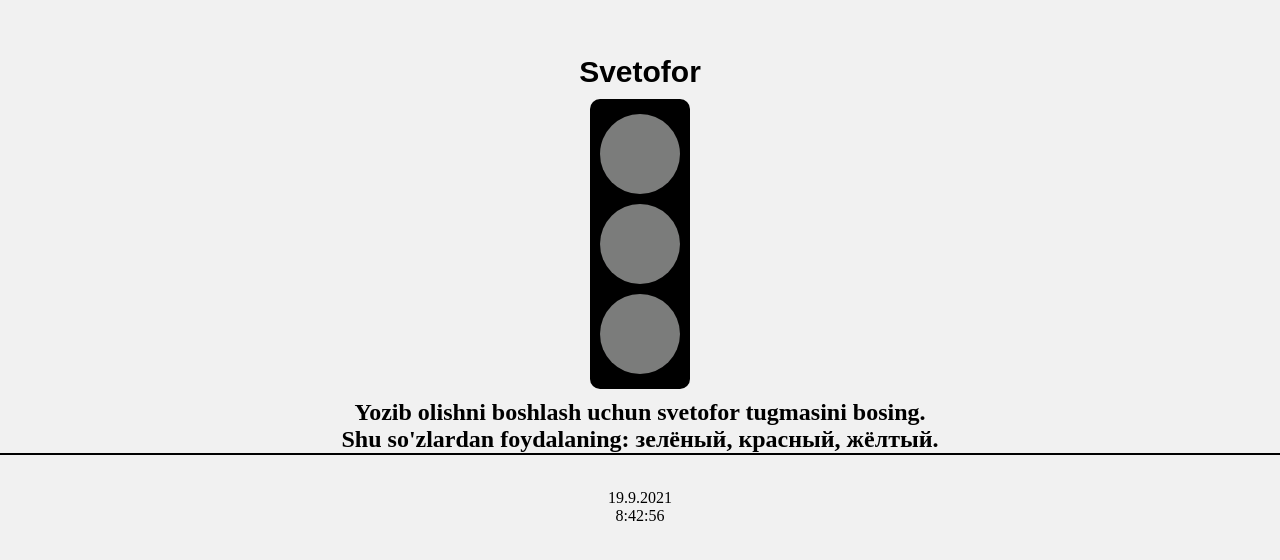
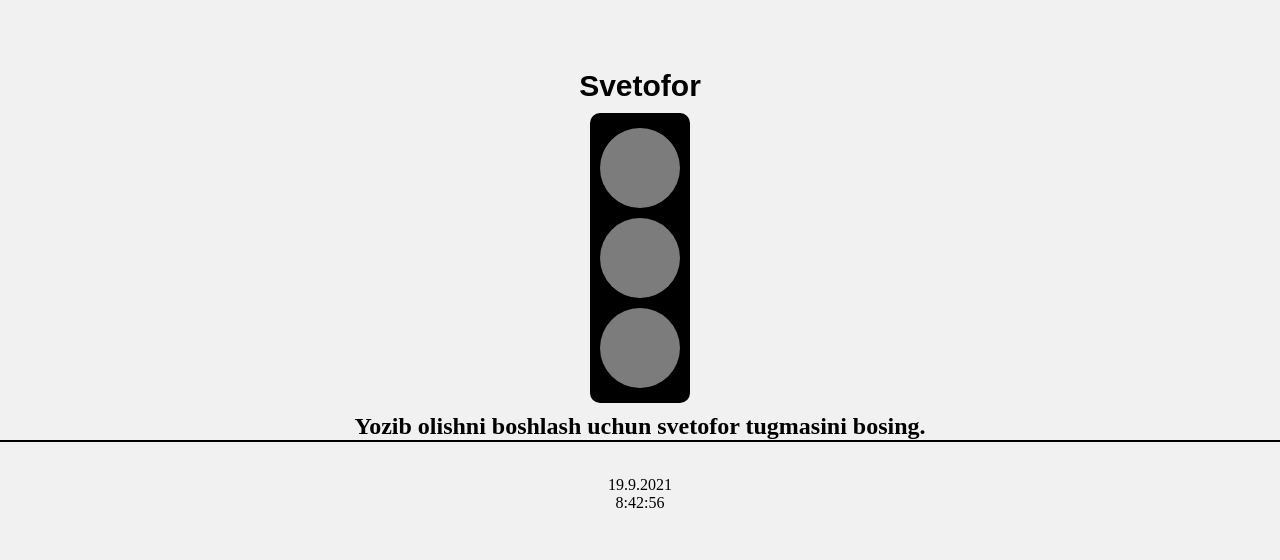
Before and after one commit to Baxtiyor1/svetafor-js, a plain HTML site: page index.html in a window 1280 px wide. Shown: the part 110-670 px from the top of the page. Drawn offline with Linux system fonts and the light colour scheme.

Commit message:
deletedl some htm text

```diff
--- a/index.html
+++ b/index.html
@@ -16,7 +16,7 @@
             <span class="circle" id="yellow"></span>
             <span class="circle" id="green"></span>
         </div>
-        <h2 id="resultplace">Yozib olishni boshlash uchun svetofor tugmasini bosing. <br> Shu so'zlardan foydalaning: зелёный, красный, жёлтый.</h2>
+        <h2 id="resultplace">Yozib olishni boshlash uchun svetofor tugmasini bosing.</h2>
         <h3 id="subtitle"></h3>
         <time class="time" id="time"></time>
         <div class="hour_box" id="hour"></div>
```
